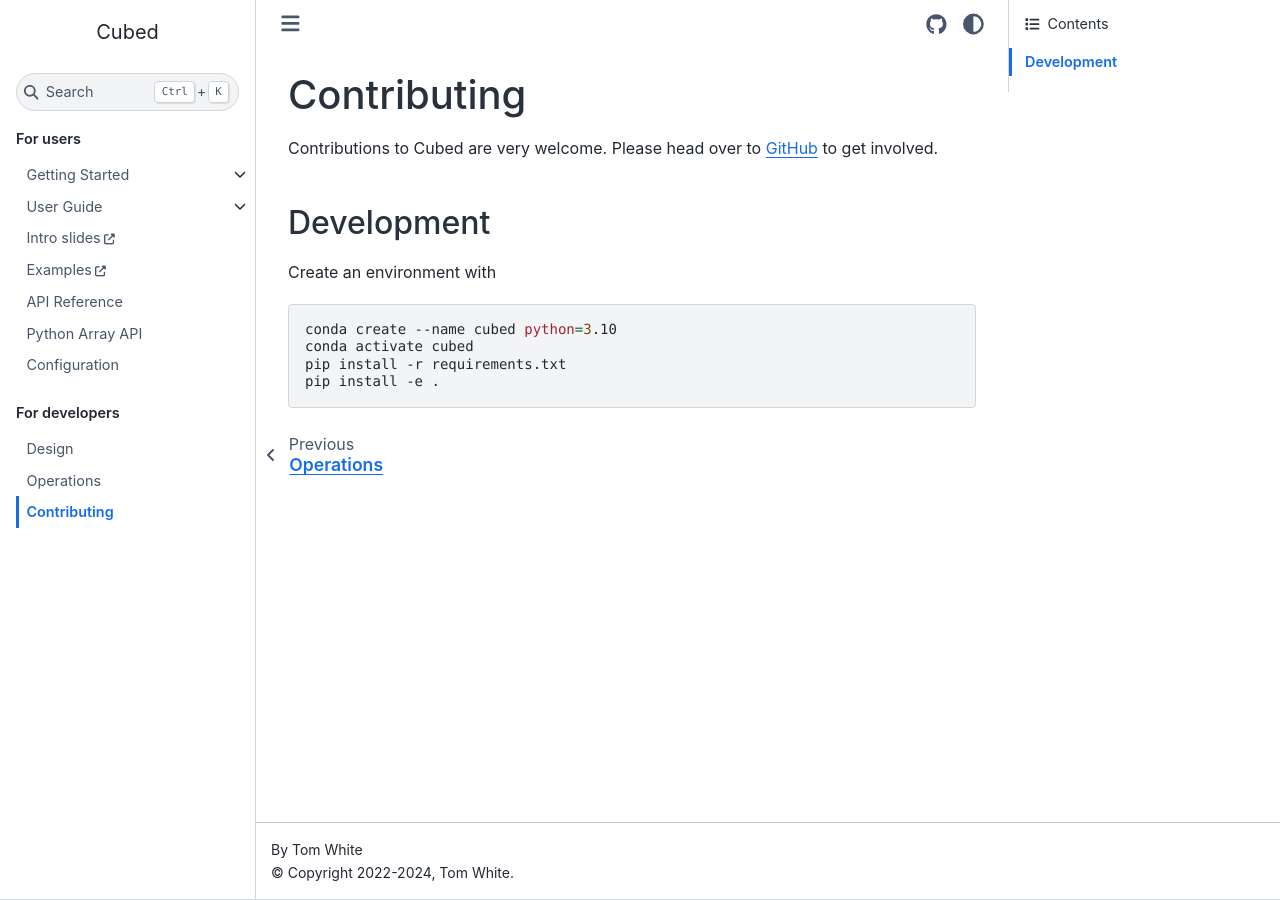
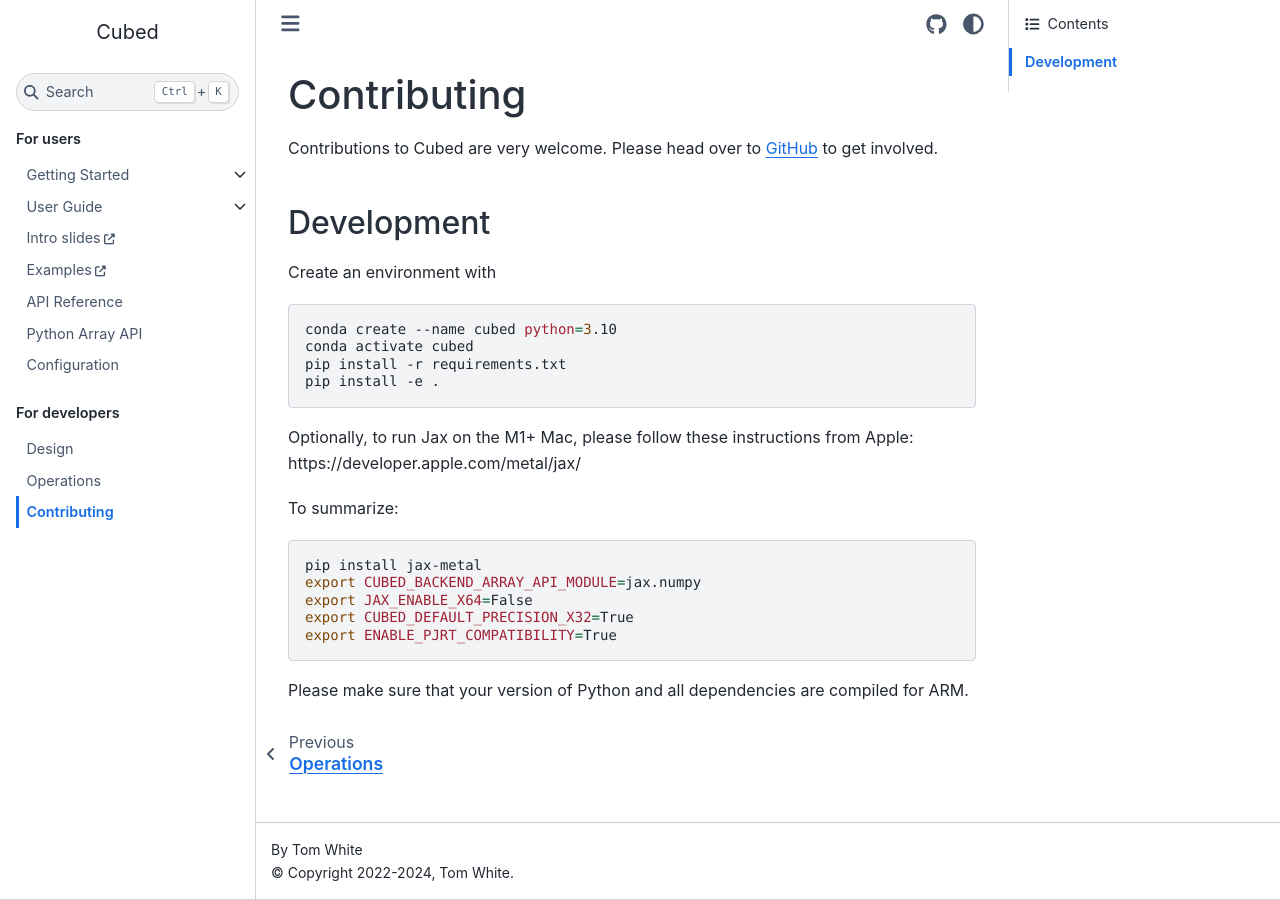
Before and after one commit to cubed-dev/cubed, a Sphinx documentation site: the page built from docs/contributing.md, in a window 1280 px wide. Built offline with Sphinx 7.4.7 and the Sphinx Book theme 1.1.4, drawn with Linux system fonts in a browser that asks for light colours; pages that are not in the unit, such as notebooks, are missing from menus.

Commit message:
Added developer instructions for getting set up on the M1+ processor.

````diff
--- a/docs/contributing.md
+++ b/docs/contributing.md
@@ -12,3 +12,17 @@
 pip install -r requirements.txt
 pip install -e .
 ```
+
+Optionally, to run Jax on the M1+ Mac, please follow these instructions from Apple:
+https://developer.apple.com/metal/jax/
+
+To summarize:
+```shell
+pip install jax-metal
+export CUBED_BACKEND_ARRAY_API_MODULE=jax.numpy
+export JAX_ENABLE_X64=False
+export CUBED_DEFAULT_PRECISION_X32=True
+export ENABLE_PJRT_COMPATIBILITY=True
+```
+
+Please make sure that your version of Python and all dependencies are compiled for ARM.
````
